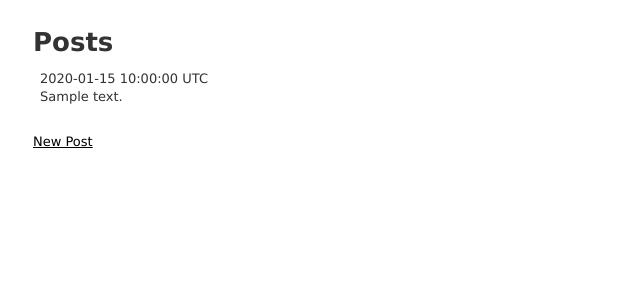
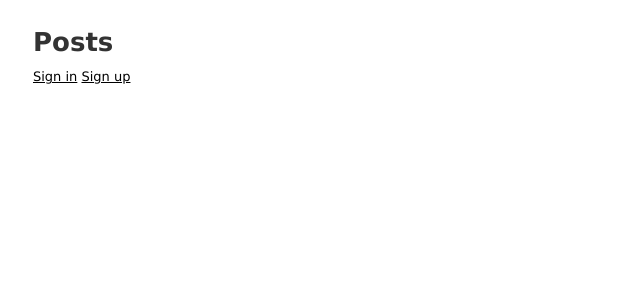
Before and after one commit to mateomh/members-only-app, a Rails app: page / in a window 1280 px wide. Shown: the top 300 px of the page, without its empty margins (0-640 px from the left). Run offline with Rails 7, Linux system fonts and the light colour scheme; tables that the repository leaves empty hold one stand-in row (values such as "Sample post"); style sheets or scripts are compiled from the project's sources.

Commit message:
fix login and logout for users

```diff
--- a/app/controllers/posts_controller.rb
+++ b/app/controllers/posts_controller.rb
@@ -1,5 +1,6 @@
 class PostsController < ApplicationController
   before_action :set_post, only: [:show, :edit, :update, :destroy]
+  before_action :get_user
 
   # GET /posts
   # GET /posts.json
@@ -71,4 +72,8 @@ class PostsController < ApplicationController
     def post_params
       params.require(:post).permit(:content)
     end
+
+    def get_user
+      @user = current_user
+    end
 end
--- a/app/views/posts/index.html.erb
+++ b/app/views/posts/index.html.erb
@@ -1,20 +1,30 @@
 <p id="notice"><%= notice %></p>
 
 <h1>Posts</h1>
-
+<% if user_signed_in? %>
   <table>
     <tbody>
       <% @posts.each do |post| %>
         <tr>
           <td>
+            <%= post.content %><br>
             <%= post.created_at %><br>
-          <%= post.content %>
           </td>
         </tr>
       <% end %>
     </tbody>
   </table>
+<%= link_to 'New Post', new_post_path %>
+
+<%= form_for current_user, url: "/users/sign_out", method: :delete do |f| %>
+
+    <button type="submit">Log Out</button>
+
+<% end %>
+<% else %>
+  <%= link_to 'Sign in',  new_user_session_path %>
+ <%= link_to 'Sign up',   new_user_registration_path %>
+
+<% end %>
 
 <br>
-
-<%= link_to 'New Post', new_post_path %>
--- a/config/routes.rb
+++ b/config/routes.rb
@@ -3,4 +3,6 @@ Rails.application.routes.draw do
   resources :posts, only: [:new, :create, :index]
   # For details on the DSL available within this file, see https://guides.rubyonrails.org/routing.html
   root "posts#index"
+
+
 end
```
Also changed, not shown: app/controllers/users/confirmations_controller.rb (added, +30 -0 lines), app/controllers/users/omniauth_callbacks_controller.rb (added, +30 -0 lines), app/controllers/users/passwords_controller.rb (added, +34 -0 lines), app/controllers/users/registrations_controller.rb (added, +62 -0 lines), app/controllers/users/sessions_controller.rb (added, +27 -0 lines), app/controllers/users/unlocks_controller.rb (added, +30 -0 lines). Lines whose indentation alone changed are shown as unchanged.
